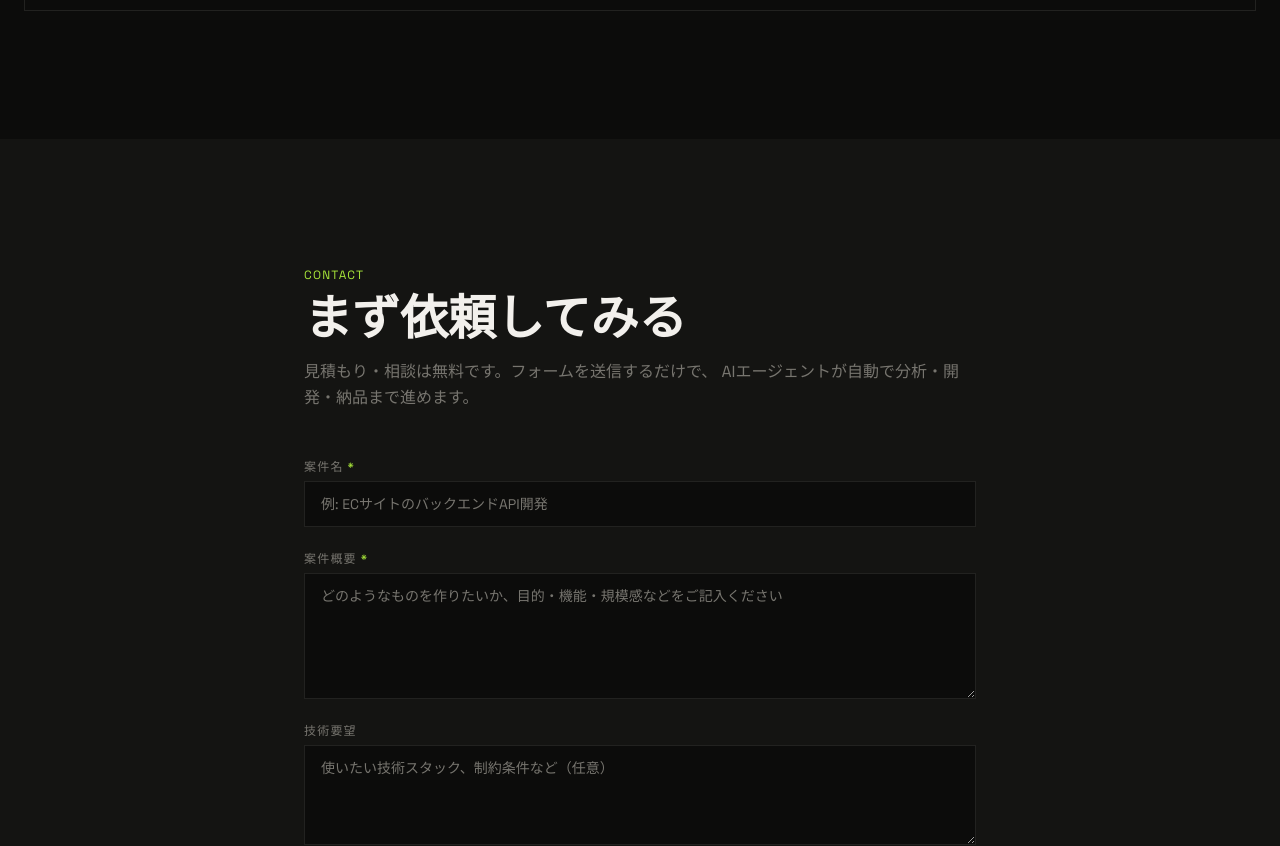
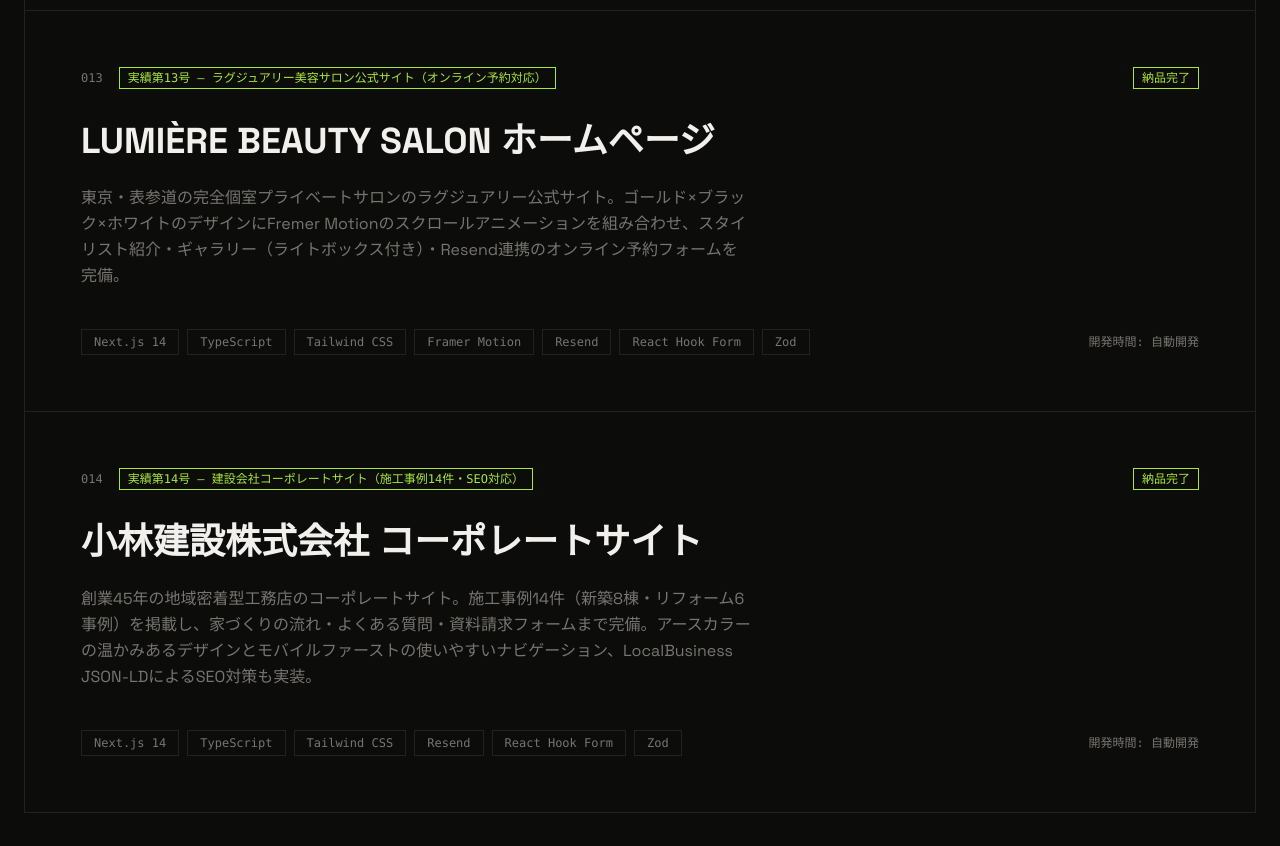
Before and after one commit to fengyinqiye-star/machina-portfolio, a Next.js app: page / in a window 1280 px wide. Shown: the part 6720-7566 px from the top of the page. Built offline with nearby package versions, Linux system fonts and the light colour scheme.

Commit message:
feat: 実績追加 — 小林建設株式会社 コーポレートサイト

```diff
--- a/src/data/projects.ts
+++ b/src/data/projects.ts
@@ -136,4 +136,26 @@ export const PROJECTS: Project[] = [
     highlight: "実績第12号 — ITコンサルティング会社ランディングページ（DX特化）",
     url: "https://ai-company-2026-03-23t00-00-06-1y3hhvteu.vercel.app",
   },
+  {
+    id: "2026-03-23T00-00-04-beauty-salon",
+    title: "LUMIÈRE BEAUTY SALON ホームページ",
+    description:
+      "東京・表参道の完全個室プライベートサロンのラグジュアリー公式サイト。ゴールド×ブラック×ホワイトのデザインにFremer Motionのスクロールアニメーションを組み合わせ、スタイリスト紹介・ギャラリー（ライトボックス付き）・Resend連携のオンライン予約フォームを完備。",
+    techStack: ["Next.js 14", "TypeScript", "Tailwind CSS", "Framer Motion", "Resend", "React Hook Form", "Zod"],
+    duration: "自動開発",
+    status: "completed",
+    highlight: "実績第13号 — ラグジュアリー美容サロン公式サイト（オンライン予約対応）",
+    url: "",
+  },
+  {
+    id: "2026-03-23T00-00-08-construction",
+    title: "小林建設株式会社 コーポレートサイト",
+    description:
+      "創業45年の地域密着型工務店のコーポレートサイト。施工事例14件（新築8棟・リフォーム6事例）を掲載し、家づくりの流れ・よくある質問・資料請求フォームまで完備。アースカラーの温かみあるデザインとモバイルファーストの使いやすいナビゲーション、LocalBusiness JSON-LDによるSEO対策も実装。",
+    techStack: ["Next.js 14", "TypeScript", "Tailwind CSS", "Resend", "React Hook Form", "Zod"],
+    duration: "自動開発",
+    status: "completed",
+    highlight: "実績第14号 — 建設会社コーポレートサイト（施工事例14件・SEO対応）",
+    url: "https://ai-company-2026-03-23t00-00-08-construction-6ogz4om1g.vercel.app",
+  },
 ];
```
